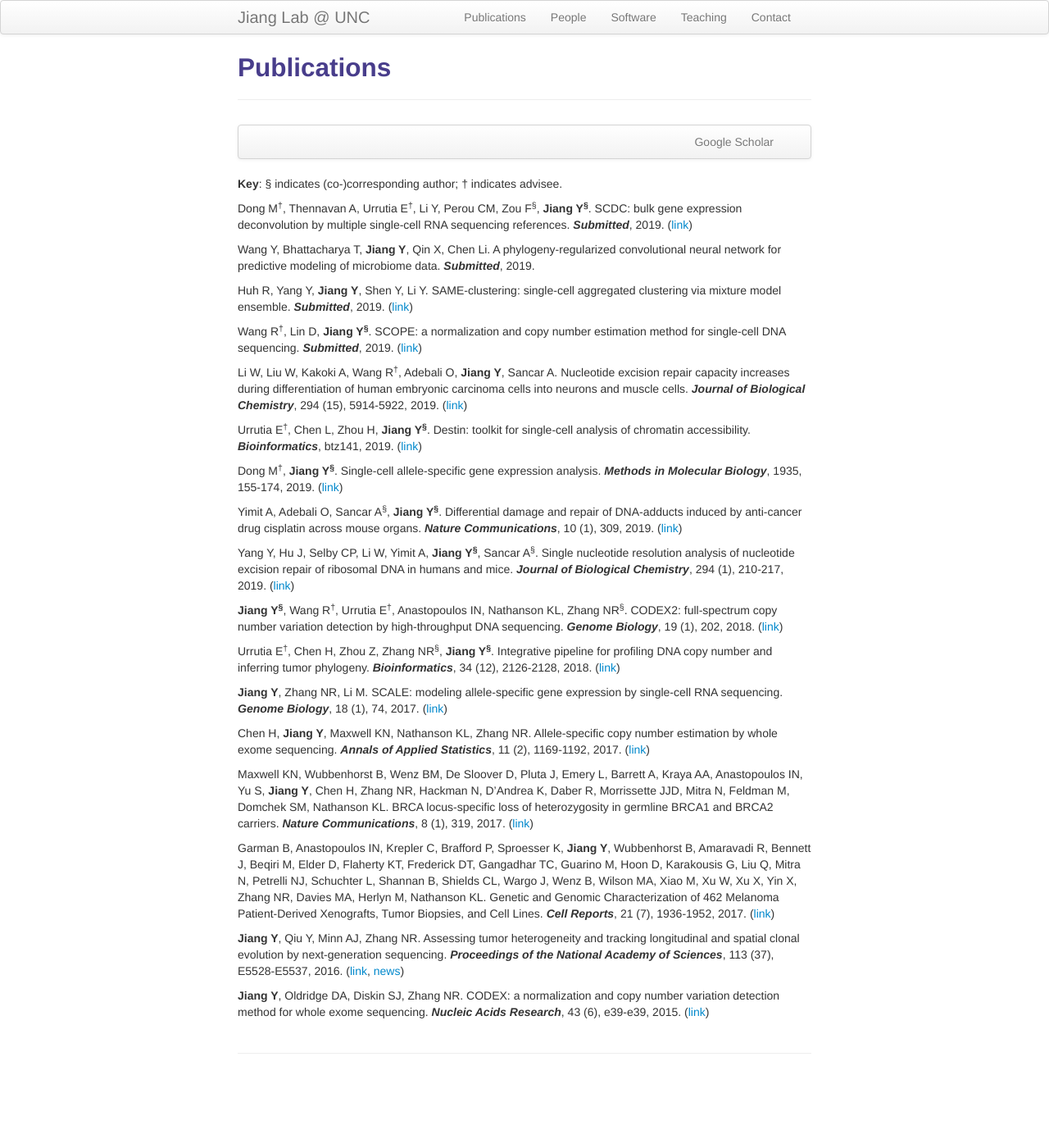
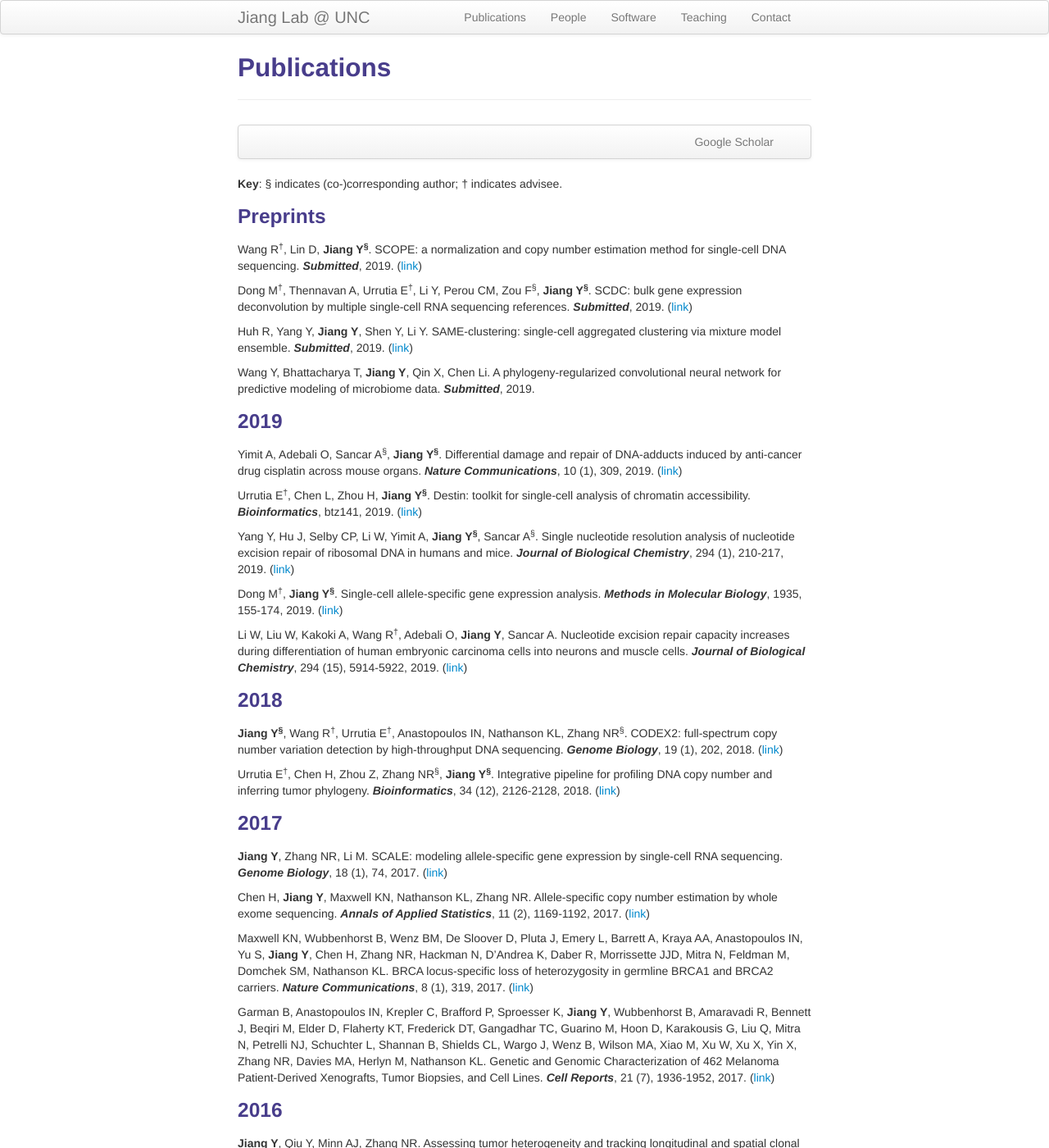
Before and after one commit to yuchaojiang/yuchaojiang.github.io, a Jekyll site: the page built from pages/pubs.md, in a window 1280 px wide and 1400 px high. Shown: the whole window at 82% size. Built offline with Jekyll 4.4.1, drawn with Linux system fonts in a browser that asks for light colours.

Commit message:
Update pubs.md

```diff
--- a/pages/pubs.md
+++ b/pages/pubs.md
@@ -14,27 +14,35 @@ description: Yuchao Jiang's publications
 
 **Key**: &sect; indicates (co-)corresponding author; &dagger; indicates advisee.
 
+### Preprints
+
+Wang R<sup>&dagger;</sup>, Lin D, **Jiang Y<sup>&sect;</sup>**. SCOPE: a normalization and copy number estimation method for single-cell DNA sequencing. ***Submitted***, 2019. ([link](https://www.biorxiv.org/content/10.1101/594267v1))
+
 Dong M<sup>&dagger;</sup>, Thennavan A, Urrutia E<sup>&dagger;</sup>, Li Y, Perou CM, Zou F<sup>&sect;</sup>, **Jiang Y<sup>&sect;</sup>**. SCDC: bulk gene expression deconvolution by multiple single-cell RNA sequencing references. ***Submitted***, 2019. ([link](https://www.biorxiv.org/content/10.1101/743591v1))
+
+Huh R, Yang Y, **Jiang Y**, Shen Y, Li Y. SAME-clustering: single-cell aggregated clustering via mixture model ensemble. ***Submitted***, 2019. ([link](https://www.biorxiv.org/content/10.1101/645820v1))
 
 Wang Y, Bhattacharya T, **Jiang Y**, Qin X, Chen Li. A phylogeny-regularized convolutional neural network for predictive modeling of microbiome data. ***Submitted***, 2019.
 
-Huh R, Yang Y, **Jiang Y**, Shen Y, Li Y. SAME-clustering: single-cell aggregated clustering via mixture model ensemble. ***Submitted***, 2019. ([link](https://www.biorxiv.org/content/10.1101/645820v1))
+### 2019
 
-Wang R<sup>&dagger;</sup>, Lin D, **Jiang Y<sup>&sect;</sup>**. SCOPE: a normalization and copy number estimation method for single-cell DNA sequencing. ***Submitted***, 2019. ([link](https://www.biorxiv.org/content/10.1101/594267v1))
+Yimit A, Adebali O, Sancar A<sup>&sect;</sup>, **Jiang Y<sup>&sect;</sup>**. Differential damage and repair of DNA-adducts induced by anti-cancer drug cisplatin across mouse organs. ***Nature Communications***, 10 (1), 309, 2019. ([link](https://www.nature.com/articles/s41467-019-08290-2))
+
+Urrutia E<sup>&dagger;</sup>, Chen L, Zhou H, **Jiang Y<sup>&sect;</sup>**. Destin: toolkit for single-cell analysis of chromatin accessibility. ***Bioinformatics***, btz141, 2019. ([link](https://doi.org/10.1093/bioinformatics/btz141))
+
+Yang Y, Hu J, Selby CP, Li W, Yimit A, **Jiang Y<sup>&sect;</sup>**, Sancar A<sup>&sect;</sup>. Single nucleotide resolution analysis of nucleotide excision repair of ribosomal DNA in humans and mice. ***Journal of Biological Chemistry***, 294 (1), 210-217, 2019. ([link](http://www.jbc.org/content/294/1/210.short))
+
+Dong M<sup>&dagger;</sup>, **Jiang Y<sup>&sect;</sup>**. Single-cell allele-specific gene expression analysis. ***Methods in Molecular Biology***, 1935, 155-174, 2019. ([link](https://link.springer.com/protocol/10.1007%2F978-1-4939-9057-3_11))
 
 Li W, Liu W, Kakoki A, Wang R<sup>&dagger;</sup>, Adebali O, **Jiang Y**, Sancar A. Nucleotide excision repair capacity increases during differentiation of human embryonic carcinoma cells into neurons and muscle cells. ***Journal of Biological Chemistry***, 294 (15), 5914-5922, 2019. ([link](http://www.jbc.org/content/294/15/5914))
 
-Urrutia E<sup>&dagger;</sup>, Chen L, Zhou H, **Jiang Y<sup>&sect;</sup>**. Destin: toolkit for single-cell analysis of chromatin accessibility. ***Bioinformatics***, btz141, 2019. ([link](https://doi.org/10.1093/bioinformatics/btz141))
-
-Dong M<sup>&dagger;</sup>, **Jiang Y<sup>&sect;</sup>**. Single-cell allele-specific gene expression analysis. ***Methods in Molecular Biology***, 1935, 155-174, 2019. ([link](https://link.springer.com/protocol/10.1007%2F978-1-4939-9057-3_11))
-
-Yimit A, Adebali O, Sancar A<sup>&sect;</sup>, **Jiang Y<sup>&sect;</sup>**. Differential damage and repair of DNA-adducts induced by anti-cancer drug cisplatin across mouse organs. ***Nature Communications***, 10 (1), 309, 2019. ([link](https://www.nature.com/articles/s41467-019-08290-2))
-
-Yang Y, Hu J, Selby CP, Li W, Yimit A, **Jiang Y<sup>&sect;</sup>**, Sancar A<sup>&sect;</sup>. Single nucleotide resolution analysis of nucleotide excision repair of ribosomal DNA in humans and mice. ***Journal of Biological Chemistry***, 294 (1), 210-217, 2019. ([link](http://www.jbc.org/content/294/1/210.short))
+### 2018
 
 **Jiang Y<sup>&sect;</sup>**, Wang R<sup>&dagger;</sup>, Urrutia E<sup>&dagger;</sup>, Anastopoulos IN, Nathanson KL, Zhang NR<sup>&sect;</sup>. CODEX2: full-spectrum copy number variation detection by high-throughput DNA sequencing. ***Genome Biology***, 19 (1), 202, 2018. ([link](https://genomebiology.biomedcentral.com/articles/10.1186/s13059-018-1578-y))
 
 Urrutia E<sup>&dagger;</sup>, Chen H, Zhou Z, Zhang NR<sup>&sect;</sup>, **Jiang Y<sup>&sect;</sup>**. Integrative pipeline for profiling DNA copy number and inferring tumor phylogeny. ***Bioinformatics***, 34 (12), 2126-2128, 2018. ([link](https://doi.org/10.1093/bioinformatics/bty057))
+
+### 2017
 
 **Jiang Y**, Zhang NR, Li M. SCALE: modeling allele-specific gene expression by single-cell RNA sequencing. ***Genome Biology***, 18 (1), 74, 2017. ([link](https://genomebiology.biomedcentral.com/articles/10.1186/s13059-017-1200-8))
 
@@ -44,6 +52,10 @@ Maxwell KN, Wubbenhorst B, Wenz BM, De Sloover D, Pluta J, Emery L, Barrett A, K
 
 Garman B, Anastopoulos IN, Krepler C, Brafford P, Sproesser K, **Jiang Y**, Wubbenhorst B, Amaravadi R, Bennett J, Beqiri M, Elder D, Flaherty KT, Frederick DT, Gangadhar TC, Guarino M, Hoon D, Karakousis G, Liu Q, Mitra N, Petrelli NJ, Schuchter L, Shannan B, Shields CL, Wargo J, Wenz B, Wilson MA, Xiao M, Xu W, Xu X, Yin X, Zhang NR, Davies MA, Herlyn M, Nathanson KL. Genetic and Genomic Characterization of 462 Melanoma Patient-Derived Xenografts, Tumor Biopsies, and Cell Lines. ***Cell Reports***, 21 (7), 1936-1952, 2017. ([link](http://www.cell.com/cell-reports/fulltext/S2211-1247(17)31499-7))
 
+### 2016
+
 **Jiang Y**, Qiu Y, Minn AJ, Zhang NR. Assessing tumor heterogeneity and tracking longitudinal and spatial clonal evolution by next-generation sequencing. ***Proceedings of the National Academy of Sciences***, 113 (37), E5528-E5537, 2016. ([link](http://www.pnas.org/content/113/37/E5528), [news](http://www.uphs.upenn.edu/news/News_Releases/2016/09/jiang/))
 
+### 2015
+
 **Jiang Y**, Oldridge DA, Diskin SJ, Zhang NR. CODEX: a normalization and copy number variation detection method for whole exome sequencing. ***Nucleic Acids Research***, 43 (6), e39-e39, 2015. ([link](https://academic.oup.com/nar/article-lookup/doi/10.1093/nar/gku1363))
```
